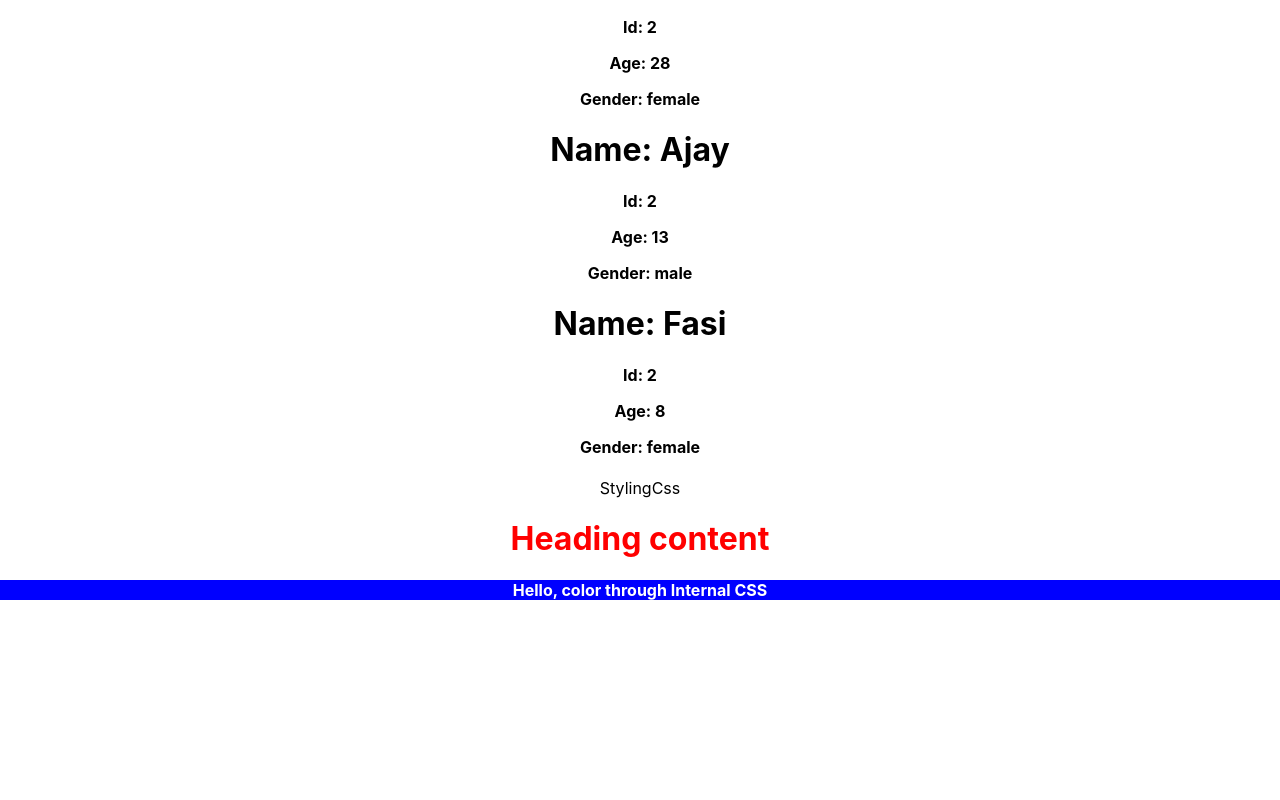
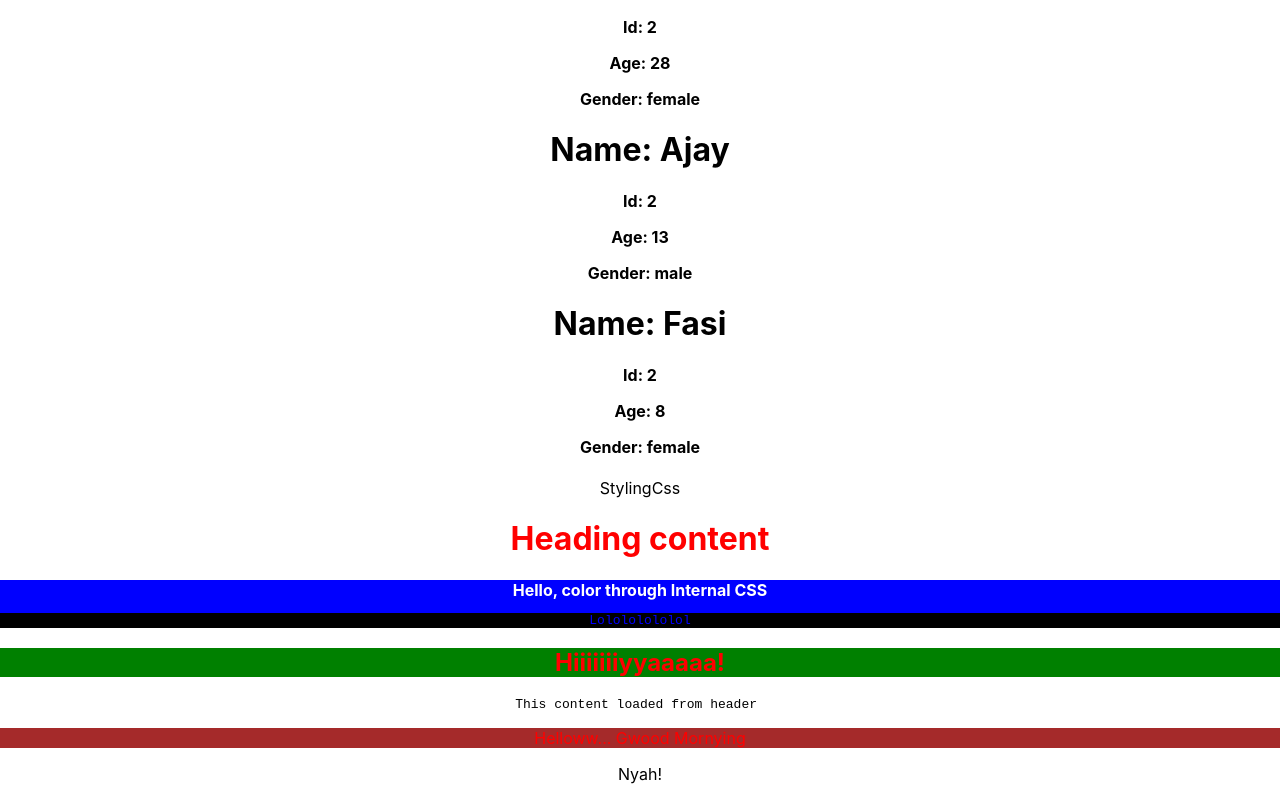
Before and after one commit to RaashidGIT/SecondApp, a React (Create React App) app: page / in a window 1280 px wide. Shown: the part 522-1322 px from the top of the page. Before the commit the page ends 1138 px from the top, so only its background shows below. Built offline with nearby package versions, Linux system fonts and the light colour scheme.

Commit message:
added code

```diff
--- a/src/App.js
+++ b/src/App.js
@@ -1,5 +1,6 @@
 // import logo from './logo.svg';
 import './App.css';
+import Header from './Components/Header';
 import Internal from './Components/Internal';
 import Mymap from './Components/Mymap';
 import Parent from './Components/Parent';
@@ -14,6 +15,7 @@ function App() {
     <Mymap/>
     <StylingCss/>
     <Internal/>
+    <Header/>
     </div>
   );
 }
--- /dev/null
+++ b/src/Components/External.css
@@ -0,0 +1,4 @@
+.p1{
+    color:red;
+    background-color: brown;
+}
--- /dev/null
+++ b/src/Components/Header.js
@@ -0,0 +1,14 @@
+import './External.css'
+import React from 'react'
+
+function Header() {
+  return (
+    <div>
+        <pre>This content loaded from header </pre>
+        <p className = "p1">Helloww... Gwood Mornying</p>
+        <p className = "p2">Nyah!</p>
+    </div>
+  )
+}
+
+export default Header
--- a/src/Components/Internal.js
+++ b/src/Components/Internal.js
@@ -1,13 +1,17 @@
 import React from 'react'
 
 function Internal() {
-    const mystyle={backgroundColor: "blue", color: "white"};
+    const mystyle = {backgroundColor: "blue", color: "white"};
+    const lol = {backgroundColor: "green", color: "red"};
+    const hiya = {backgroundColor: "black", color: "blue"};
 
   return (
     <div>
         <p style = {mystyle}>
             <b>Hello, color through Internal CSS</b>
+            <pre style = {hiya} >Lolololololol</pre>
         </p>
+        <h2 style = {lol} >Hiiiiiiiyyaaaaa!</h2>
     </div>
   )
 }
--- a/src/Components/SimpleMap.js
+++ b/src/Components/SimpleMap.js
@@ -8,9 +8,9 @@ const map1 = array1.map((x) => x * 2);
 
 console.log(map1);
     return(
-        <div>
+        <>
             <h1>{map1}</h1>
-        </div>
+        </>
     )
 }
 
--- a/src/Components/StylingCss.js
+++ b/src/Components/StylingCss.js
@@ -2,10 +2,10 @@ import React from 'react'
 
 function StylingCss() {
   return (
-    <div>
+    <React.Fragment>
       StylingCss
       <h1 style = {{color:'red'}}>Heading content</h1>
-    </div>
+    </React.Fragment>
   )
 }
 
```
